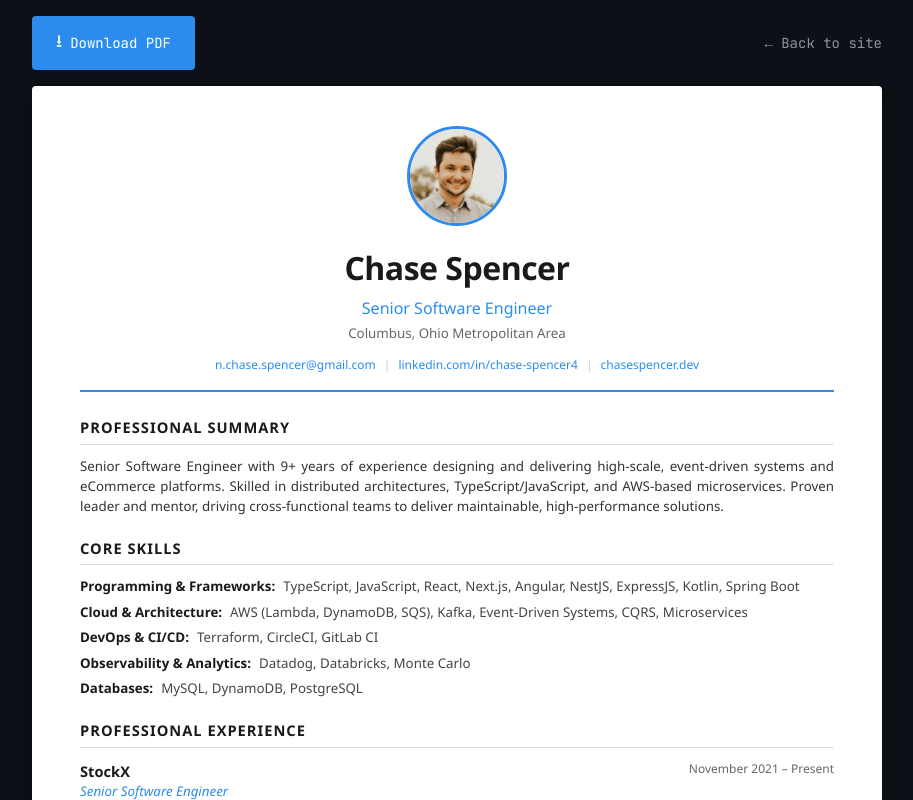
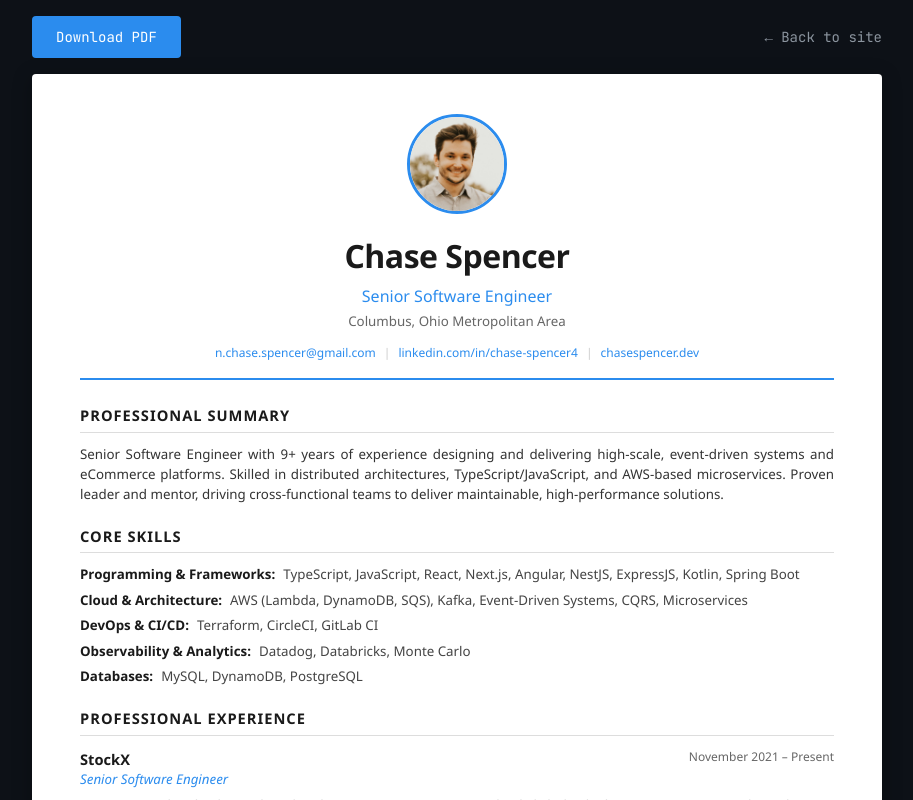
Before and after one commit to NSpencer4/chasethedeveloperv2, a Next.js app: page /resume in a window 1280 px wide. Shown: the top 800 px of the page, without its empty margins (183-1096 px from the left). Built offline with nearby package versions, Linux system fonts and the light colour scheme.

Commit message:
feat: simplify Download PDF button by removing icon for cleaner UI

```diff
--- a/src/pages/resume.tsx
+++ b/src/pages/resume.tsx
@@ -155,7 +155,7 @@ export default function Resume() {
 
       <div className={styles.printControls}>
         <button onClick={handlePrint} className={styles.downloadBtn}>
-          <span className={styles.icon}>&#x2B73;</span> Download PDF
+          Download PDF
         </button>
         <Link href="/" className={styles.backLink}>
           &larr; Back to site
```
